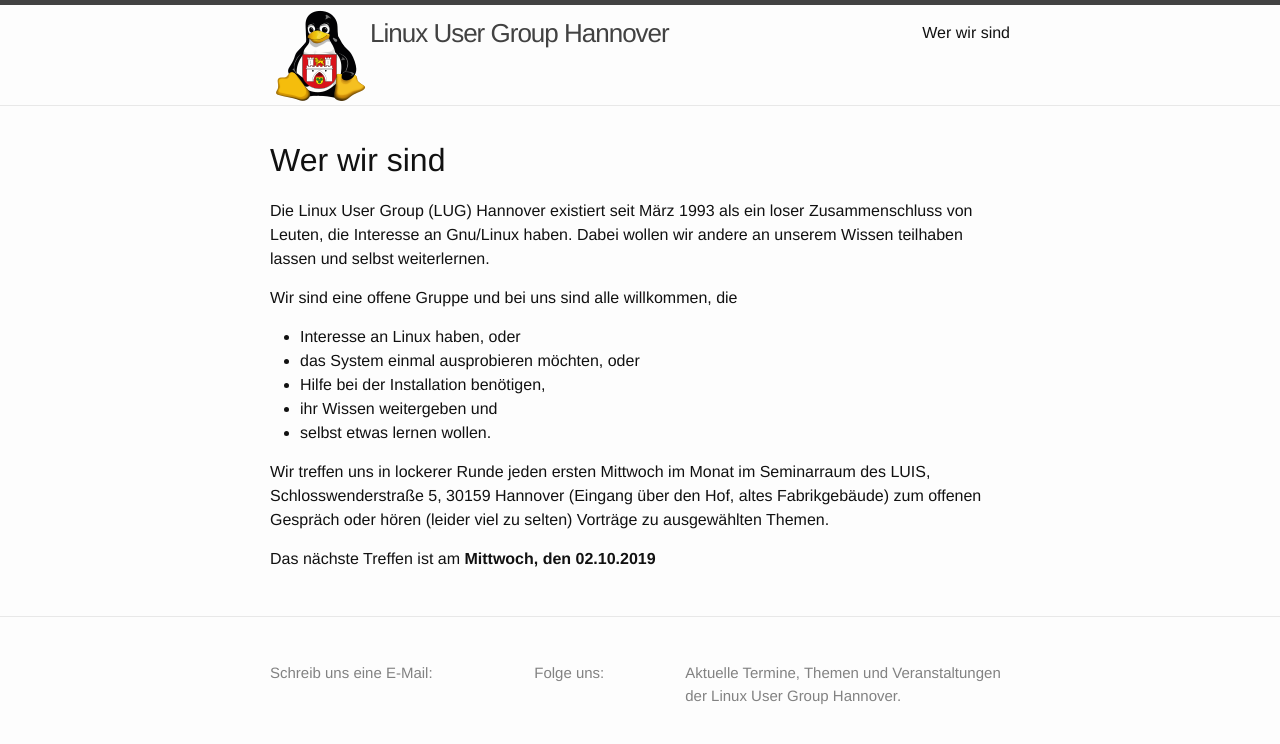
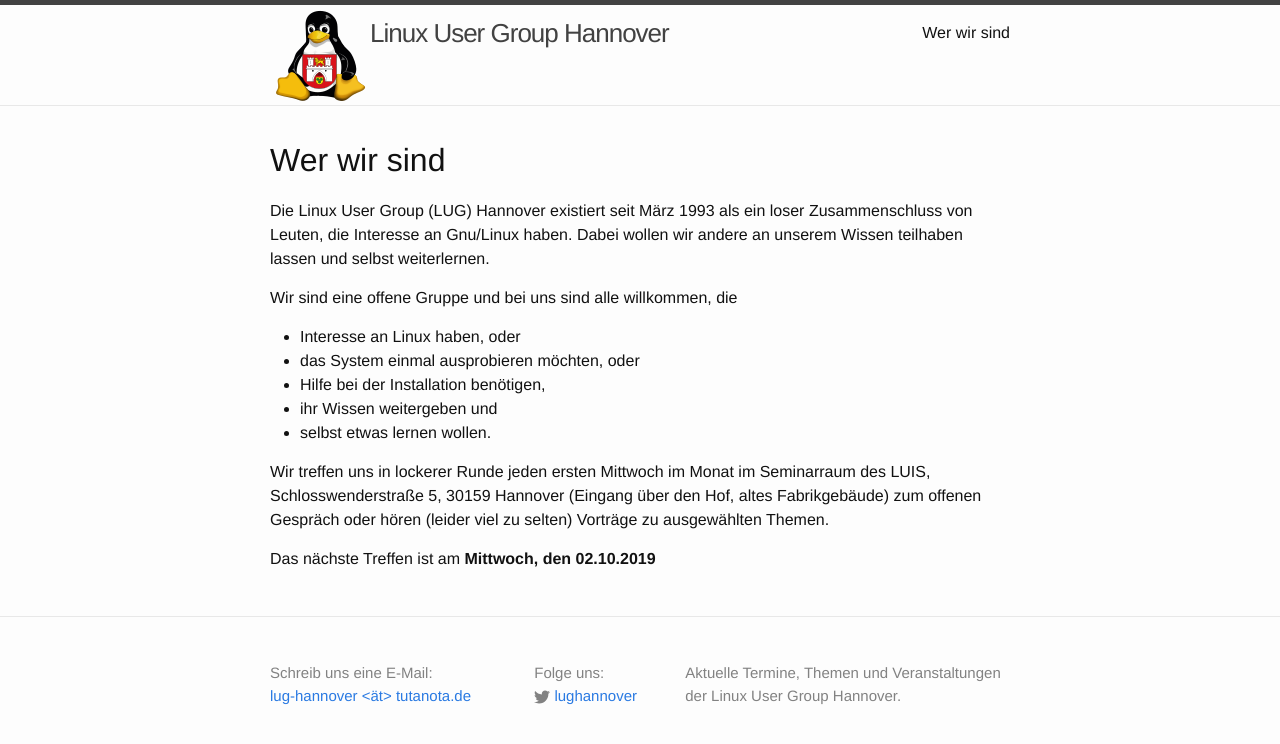
Before and after one commit to lughannover/lughannover.github.io, a Jekyll site: the page built from index.md, in a window 1280 px wide. Shown: the top 744 px of the page. Built offline with Jekyll 4.4.1, drawn with Linux system fonts in a browser that asks for light colours.

Commit message:
Update _config.yml

```diff
--- a/_config.yml
+++ b/_config.yml
@@ -1,7 +1,14 @@
 # Name of website
 title: Linux User Group Hannover
 # Short description of your site
-description: Aktuelle Termine, Themen und Veranstaltungen der Linux User Group Hannover.
+email: lug-hannover <ät> tutanota.de
+description: > # Ignoriere neue Zeilen bis einschl. "baseurl:"
+    Aktuelle Termine, Themen und Veranstaltungen der Linux User Group Hannover.
+
+baseurl: "" # Der Pfad zur Seite, z.B. /blog
+url: "/" # Der Hostname oder Wurzelverzeichnis der Website
+twitter_username: lughannover
+
 github: Homepage
 encoding: UTF-8
 kramdown:
```
